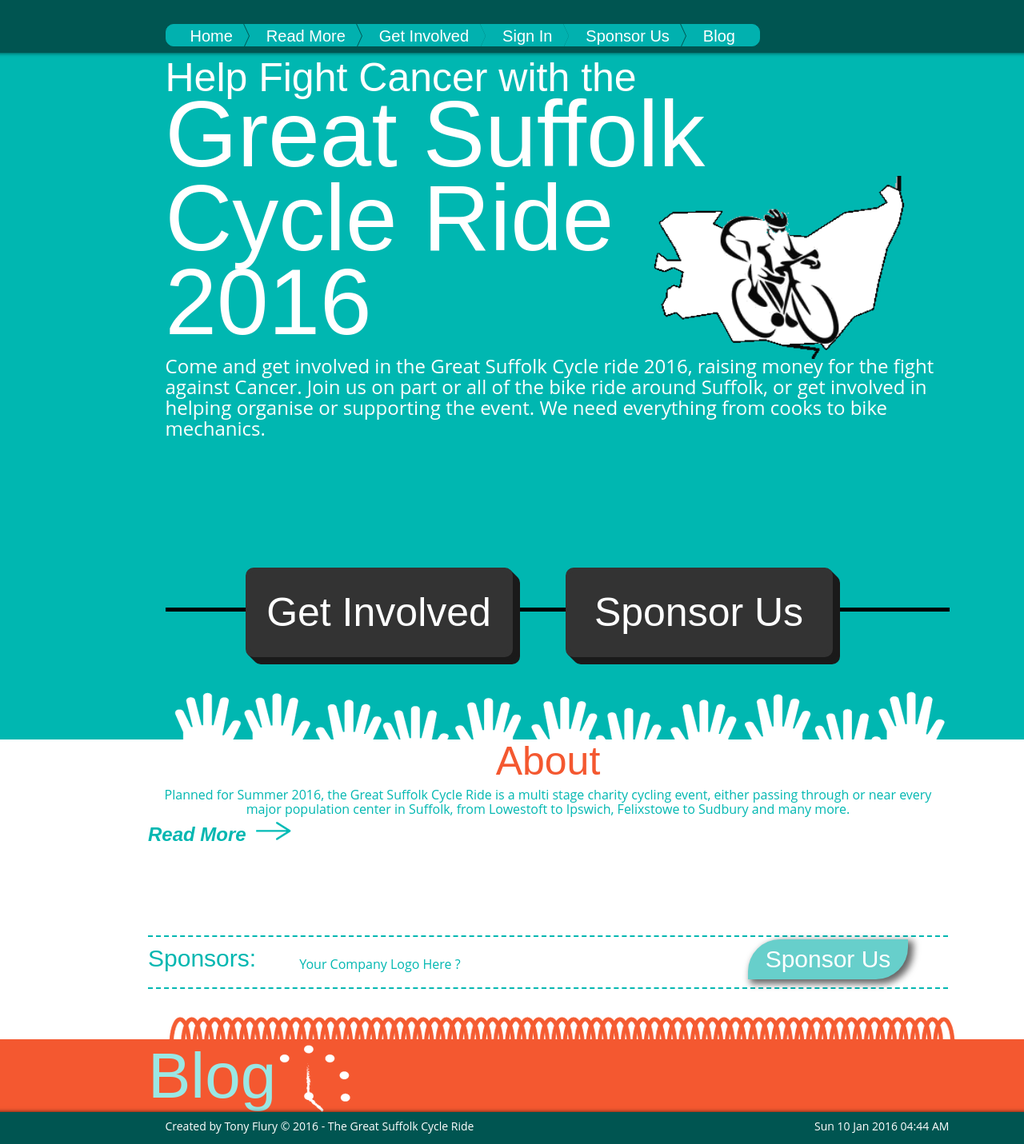
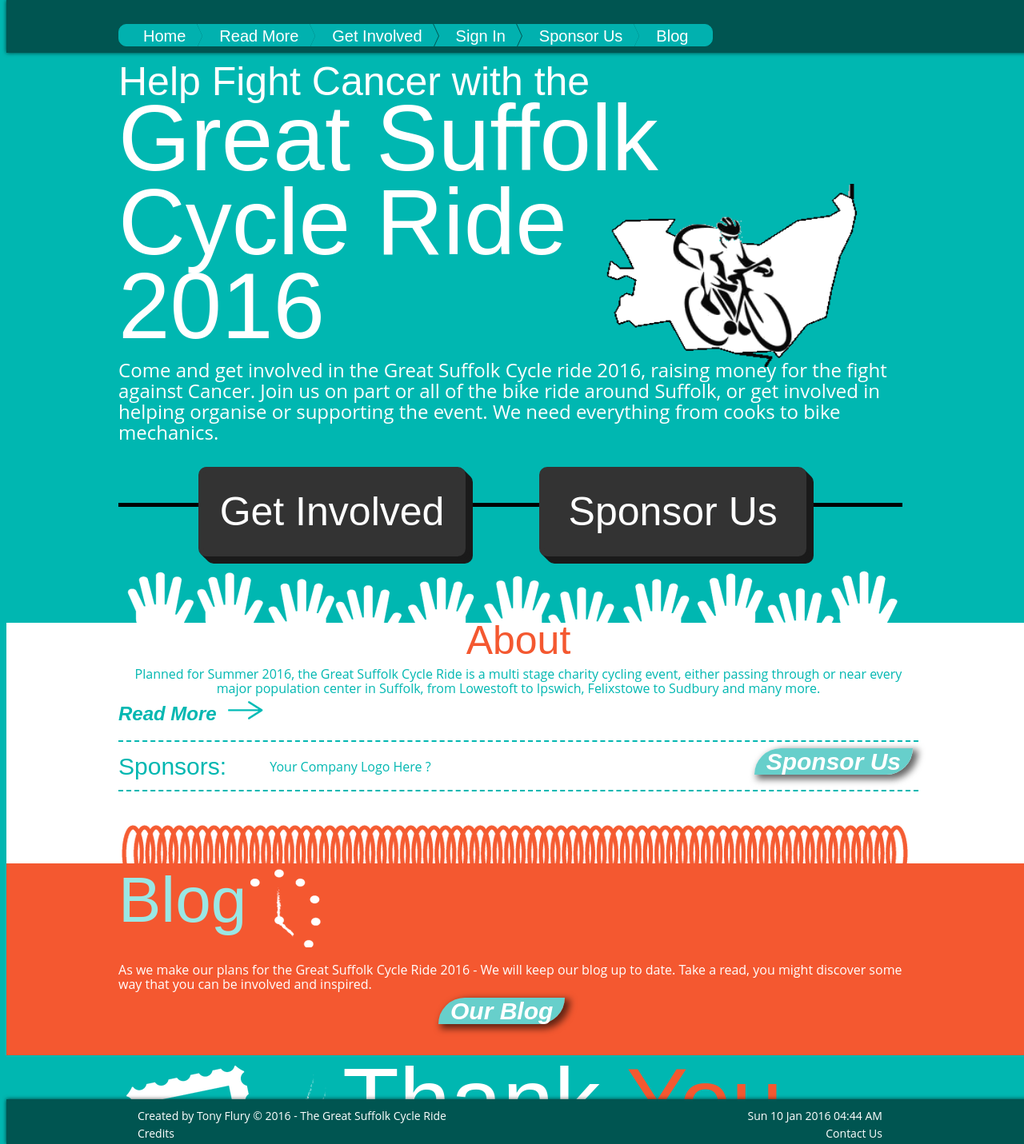
Before and after one commit to TonyFlury/SuffolkCycleDjango, a Django app: template SuffolkCycleRide/templates/SuffolkCycleRide/pages/home.html in a window 1280 px wide. Shown: the whole page at 80% size. Run offline with Django 3.2, Linux system fonts and the light colour scheme; the template is opened without the code that fills it, so the values that code supplies are empty; some libraries are stand-ins or nearby versions.

Commit message:
Re-factoring of home page and styles. Ensure that main style works with window re-sizing.

```diff
--- a/SuffolkCycleRide/static/base/style/main-style.css
+++ b/SuffolkCycleRide/static/base/style/main-style.css
@@ -35,17 +35,10 @@ a:hover {
 	position: relative;
 	margin: 0px auto;
 	width: 1000px;
-	padding-bottom: 41px;
+	padding-bottom:4em;
 }
 
-#header /* Box for the header menu */
-{
-	top: 0px;
-	width: 980px;
-	height: 66px;
-	position: absolute;
-	left: 0px;
-}
+
 
 #header_bg { /* Extra wide box for the header strip */
 	position: absolute;
@@ -57,7 +50,7 @@ a:hover {
 	box-shadow: 0px 0px 5px rgba(0, 0, 0, 0.7);
 	border-top: 0px solid #9AE7E4;
 	border-bottom: 0px solid #9AE7E4;
-	width: 1397px;
+	width: 2000px;
 	left: -220px;
 }
 
@@ -71,16 +64,28 @@ a:hover {
 	box-shadow: 0px 0px 5px rgba(0, 0, 0, 0.7);
 	border-top: 0px solid #9AE7E4;
 	border-bottom: 0px solid #9AE7E4;
-	width: 1397px;
+	width: 2000px;
 	left: -220px;
+}
+
+#header /* Box for the header menu */
+{
+	top: 0px;
+	width: 980px;
+	height: 66px;
+	position: absolute;
+	left: 0px;
 }
 
 #footer /* Box for the footer info menu */
 {
-	bottom: 0;
+	bottom: 0px;
+	width: 980px;
+	height: 3em;
 	position: fixed;
-	width: 980px;
-	height: 40px;
+	margin-top:50px;
+	padding-bottom: 0.5em;
+	clear: both ;
 }
 
 
@@ -101,6 +106,25 @@ width:100%;
 height: auto;
 padding:0;
 margin: 0;
+}
+
+div.content-section {
+    position: relative;
+    margin-top:10px;
+}
+
+div.strip {
+	position: absolute;
+	top: 0px;
+	right: 0px;
+	bottom: 0px;
+	left: 0px;
+	width: 1397px;
+	left: -220px;
+}
+
+#SponsorBar {
+top: 220px; width:100%;
 }
 
 /* ------------------- Menu bar -------------------------------- */
@@ -205,14 +229,29 @@ h4 {
 }
 
 div.BigBtnOuter {
+    position: relative ;
 	top: 0px;
 	right: 0px;
 	bottom: 0px;
 	left: 0px;
-	position:absolute;
 	width:322px;
 	height:100px;
 	min-height:70px;
+	display:inline-block;
+}
+
+div.BtnStrip {
+    height:100px;
+    margin-top:25px;
+    margin-bottom:25px;
+}
+
+div.BtnBar {
+	position: relative;
+	background-color: #000;
+	width: 980;
+	height: 5px;
+	top: 50px
 }
 
 a.BigBtn {
@@ -231,17 +270,17 @@ a.BigBtn {
 	text-align: center;
 }
 
-div.BtnStrip {
-    position:absolute;
-    height:100px;
-}
+div.ShapeBtnOuter {
+    display: inline;
+    position: relative;
+	top: 0px;
+	right: 0px;
+	bottom: 0px;
+	left: 0px;
+	width:200px;
+	height:50px;
+	min-height:50px;
 
-div.BtnBar {
-	position: absolute;
-	background-color: #000;
-	width: 980;
-	height: 5px;
-	top: 50px;
 }
 
 span.BigBtnTxt {
@@ -255,21 +294,9 @@ span.BigBtnTxt {
     display: inline-block ;
 }
 
-div.ShapeBtnOuter {
-	top: 0px;
-	right: 0px;
-	bottom: 0px;
-	left: 0px;
-	position:absolute;
-	width:200px;
-	height:50px;
-	min-height:50px;
-}
-
 a.ShapedButton
 {
 	border-radius: 40px 0px;
-	position: absolute;
 	top: 0px;
 	right: 0px;
 	bottom: 0px;
@@ -280,6 +307,8 @@ a.ShapedButton
 	border: 0px solid #004D4E;
 	cursor: pointer !important;
 	text-align:center;
+	padding-left: 15px;
+	padding-right: 15px ;
 }
 
 
@@ -295,15 +324,7 @@ span.ShapeBtnTxt {
     display: inline-block ;
 }
 
-div.strip {
-	position: absolute;
-	top: 0px;
-	right: 0px;
-	bottom: 0px;
-	left: 0px;
-	width: 1397px;
-	left: -220px;
-}
+
 
 div.whitebackground {
 background-color: white
--- a/SuffolkCycleRide/templates/SuffolkCycleRide/pages/home.html
+++ b/SuffolkCycleRide/templates/SuffolkCycleRide/pages/home.html
@@ -7,35 +7,43 @@ Great Suffolk Bike Ride 2016 = Home Page
 {% endblock %}
 
 {% block content %}
+<!-- Intro -->
+    <div class="content-section">
         <h4>Help Fight Cancer with the</h4>
         <h2>Great Suffolk</h2>
         <h2>Cycle Ride</h2>
         <h2>2016</h2>
         <div style="position:absolute; top:150px; left:600px">
-    <img width="329" height="229" src="{% static 'SuffolkCycleRide/images/suffolk09s.gif' %}"></div>
+            <img width="329" height="229" src="{% static 'SuffolkCycleRide/images/suffolk09s.gif' %}">
+        </div>
         <div class='white medium'>
             Come and get involved in the Great Suffolk Cycle ride 2016, raising money for the fight against Cancer. Join us on
             part or all of the bike ride around Suffolk, or get involved in helping organise or supporting the event. We need
             everything from cooks to bike mechanics.
         </div>
+    </div>
 
-<div class="BtnStrip" style='top:640px;'>
+    <div class="content-section">
+    <div class="BtnStrip">
         <div class="BtnBar"></div>
         <div class='BigBtnOuter' style='left:100px;'>
             <a class='BigBtn'>
                 <span class='BigBtnTxt'>Get Involved</span>
             </a>
         </div>
-    <div class='BigBtnOuter' style='left:500px;'>
+        <div class='BigBtnOuter' style='left:200px;'>
             <a class='BigBtn'>
                 <span class='BigBtnTxt'>Sponsor Us</span>
             </a>
         </div>
     </div>
+    </div>
+    <!-- Read More -->
 
-<img style="position:absolute; top:790px" src="{% static 'SuffolkCycleRide/images/hands.png' %}"/>
-<div class="strip whitebackground blue small" style="top:855px; height:400px;">
-    <div class="Site_Root">
+    <div class="content-section" style="margin-top:100px; padding-bottom:80px;">
+        <img style="position:absolute; top:-70px" src="{% static 'SuffolkCycleRide/images/hands.png' %}"/>
+        <div class="strip whitebackground" style="height:310px;"></div>
+        <div class="blue small" style="position:relative">
             <div align="center">
                 <h4 class="red">About</h4>
                 Planned for Summer 2016, the Great Suffolk Cycle Ride is a multi stage charity cycling event, either passing
@@ -44,39 +52,51 @@ Great Suffolk Bike Ride 2016 = Home Page
             </div>
             <div style="align:left;">
                 <a>
-                <span class="blue medium special_font">Read More</span> <img style="vertical-align:bottom;"
-                                                                             src="{% static 'SuffolkCycleRide/images/arrow.png' %}"/></span>
+                    <span class="blue medium special_font">Read More
+                        <img style="vertical-align:bottom;" src="{% static 'SuffolkCycleRide/images/arrow.png' %}"/>
+                    </span>
                 </a>
             </div>
-        <div style="position:absolute; top: 220px; width:100%;">
-            <div style="margin:20px 0px 10px 0px; border-bottom: 2px dashed #00B7B1"></div>
-            <div>
+            <div id="SponsorBar">
+                <div style="margin: 20px 0px 0px; border-bottom: 2px dashed rgb(0, 183, 177);"></div>
+                <div style="position:relative;">
                     <span style="vertical-align:middle;" class="blue large special_font">Sponsors:</span>
-                <span style="margin-left:50px; vertical-align:bottom;" class="small">Your Company Logo Here ?</span>
+                    <span style="margin-left:50px; vertical-align:middle;" class="small">Your Company Logo Here ?</span>
+                    <div class='ShapeBtnOuter' style='left:400px;'>
+                        <span class='ShapeBtnTxt'>
+                            <a class='ShapedButton' style="text-align:center;">
+                                Sponsor&nbsp;Us
+                            </a>
+                        </span>
                     </div>
-            <div style="margin:20px 0px 10px 0px; border-bottom: 2px dashed #00B7B1"></div>
-            <div class='ShapeBtnOuter' style='position:absolute ; top: 25px; left:750px;'>
-                <a class='ShapedButton ' style="text-align:center;">
-                    <span class='ShapeBtnTxt'>Sponsor&nbsp;Us</span>
-                </a>
                 </div>
+                <div style="margin: 10px 0px 0px; border-bottom: 2px dashed rgb(0, 183, 177);"></div>
             </div>
         </div>
     </div>
 
-<img style="position:absolute; top:1200px" src="{% static 'SuffolkCycleRide/images/binding.png' %}"/>
-<div class="strip redbackground white small" style="top:1230px; height:200px;">
-    <div class="Site_Root">
-        <h3 style="position:absolute;" class="lightblue">Blog</h3>
-        <img style="position:relative; left:150px;" src="{% static 'SuffolkCycleRide/images/clock.png' %}"/>
-        <div align="left">
+    <div class="content-section" style="padding-bottom:20px">
+        <img style="position:absolute; top:-50px" src="{% static 'SuffolkCycleRide/images/binding.png' %}"/>
+        <div class="strip redbackground" style="height:240px;"></div>
+        <div class="white small">
+                <h3 style="position:relative;display:inline;" class="lightblue">Blog</h3>
+                <img style="position:absolute; left:150px;" src="{% static 'SuffolkCycleRide/images/clock.png' %}"/>
+                <div align="left" style="position:relative;margin-top:2em;">
                     As we make our plans for the Great Suffolk Cycle Ride 2016 - We will keep our blog up to date. Take a read,
                     you might discover some way that you can be involved and inspired.
                 </div>
+
+                <div class='ShapeBtnOuter' style='left:400px;'>
+                    <span class='ShapeBtnTxt'>
+                        <a class='ShapedButton' style="text-align:center;">
+                        Our&nbsp;Blog
+                        </a>
+                    </span>
                 </div>
         </div>
-<div style="position:absolute; top:1440px">
-    <div class="Site_Root">
+    </div>
+
+    <div class="content-section" style="margin-bottom:65px" >
         <img  style="display:inline" src="{% static 'SuffolkCycleRide/images/stamp.png' %}"/>
         <h2 style="position:absolute; top:20px; display:inline">Thank&nbsp;<span class="red">You</span></h2>
         <div align="center">
@@ -87,5 +107,4 @@ Great Suffolk Bike Ride 2016 = Home Page
                 </span>
         </div>
     </div>
-</div>
 {% endblock %}
--- a/SuffolkCycleRide/templates/base/base.html
+++ b/SuffolkCycleRide/templates/base/base.html
@@ -48,7 +48,51 @@
     <script type="text/javascript">
         {% block page_scripts %}
         {% endblock %}
+
+        function resetHeaderFooterWidths() {
+            var width = window.innerWidth
+                            || document.documentElement.clientWidth
+                            || document.body.clientWidth ;
+            var gap = (width - 1000)/2;
+
+            $('#Site_Background').css('width', (width).toString() + "px" );
+
+            $.each( $('.Site_Root'), function(){
+                    $( this ).css('margin-left', gap.toString() + "px");
+                    $( this ).css('margin-right', gap.toString() + "px");
+            });
+
+            $.each( $('.strip'), function(){
+                    $( this).css('left', (-gap).toString() + "px" );
+                    $( this).css('width', (width).toString() + "px" );
+                });
+
+            $.each( $('#header_bg'), function(){
+                    $( this).css('left', (-gap).toString() + "px" );
+                    $( this).css('width', (width).toString() + "px" );
+                });
+
+
+            $.each( $('#footer_bg'), function (){
+                    $( this).css('left', (-gap).toString() + "px" );
+                    $( this).css('width', (width).toString() + "px" );
+                });
+        }
+
+        $(document).ready(function(){
+                    resetHeaderFooterWidths();
+                });
+
+        $(window).resize(function(){
+                    resetHeaderFooterWidths();
+         });
+
     </script>
+
+    <noscript>
+        {% block no_page_scripts %}
+        {% endblock %}
+    </noscript>
 
 </head>
 <body>
@@ -100,21 +144,28 @@
             {{ content }}
             {% endblock %}
 
-            <div style="height:41px"></div> <!-- Spacer for footer -->
         </div>
 
         <!-- The footer information - copyright info -->
         <div id='footer'>
             <div id='footer_bg'></div>
-            <div align='center' class="white centered vsmall" style="top:10px">
-                <div style="float:left">
+            <div class="white centered vsmall" style="top:10px">
+                <table class="white vsmall">
+                    <tr>
+                <td align="left" class="white">
                     {% now "Y" as year %}
-                Created by Tony Flury &copy; {{ year }} - The Great Suffolk Cycle Ride</div>
-                <div style="float:right">{% now " D d M Y h:i A" %}</div>
+                Created by Tony Flury &copy; {{ year }} - The Great Suffolk Cycle Ride</td>
+                <td align="right" class="white">{% now " D d M Y h:i A" %}</td>
+                        </tr>
+                    <tr>
+                <td align="left" class="white">Credits</td><td align="right" class="white">Contact Us</td>
+                    </tr>
+                </table>
             </div>
         </div>
 
     </div>
+
 </div>
 
 </body>
```
Lines whose indentation alone changed are shown as unchanged.
